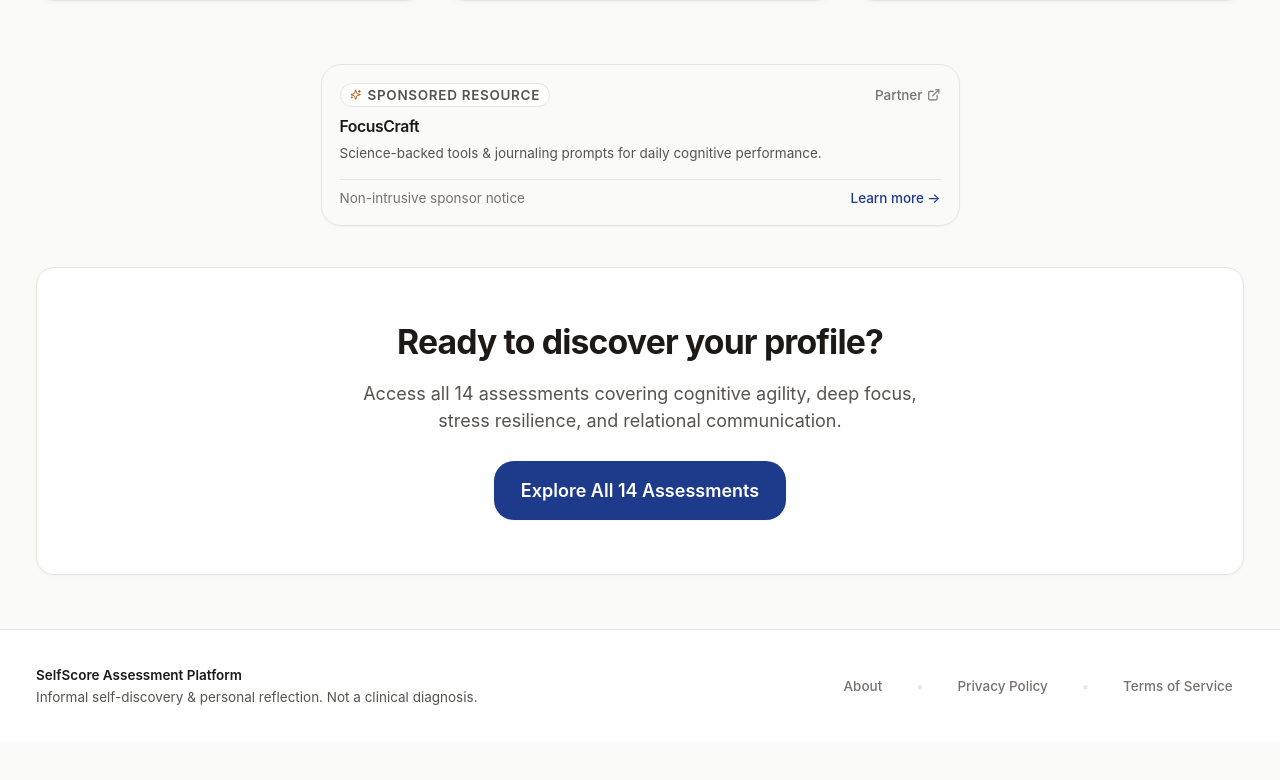
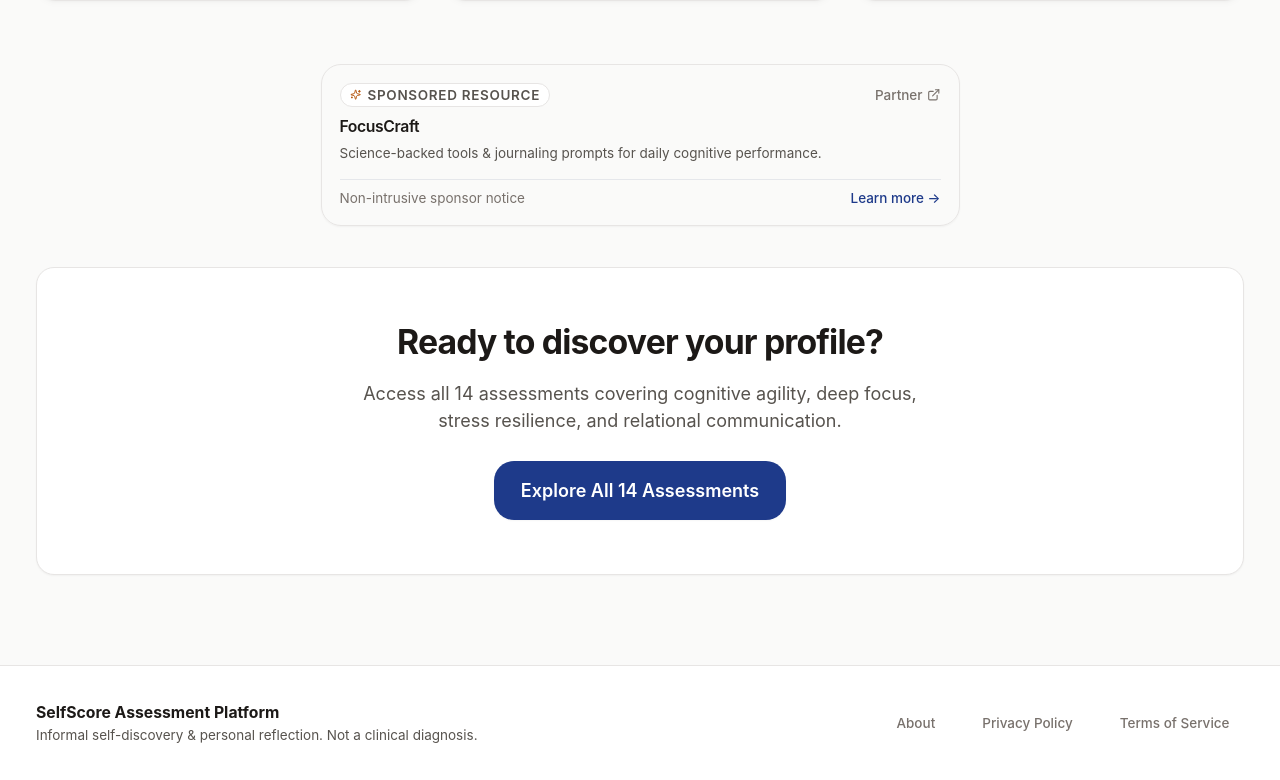
Before and after one commit to shamikhz/selfscore, a Next.js app: page / in a window 1280 px wide. Shown: the part 1601-2381 px from the top of the page. Before the commit the page ends 2343 px from the top, so only its background shows below. Built offline with nearby package versions, Linux system fonts and the light colour scheme.

Commit message:
fix(mobile): enhance footer visibility and add mobile header navigation drawer with Privacy and Terms

```diff
--- a/app/layout.tsx
+++ b/app/layout.tsx
@@ -64,41 +64,39 @@ export default function RootLayout({
         {/* Main Content Landmark */}
         <main
           id="main-content"
-          className="flex-1 max-w-6xl w-full mx-auto px-4 sm:px-6 lg:px-8 py-6 pb-24 sm:pb-12"
+          className="flex-1 max-w-6xl w-full mx-auto px-4 sm:px-6 lg:px-8 py-6 pb-6 sm:pb-12"
         >
           {children}
         </main>
 
-        {/* Universal Footer (Visible on Mobile, Tablet & Desktop) */}
-        <footer className="border-t border-surface-border bg-surface py-8 pb-28 sm:pb-8 text-xs text-muted">
+        {/* Universal Footer (Prominently Visible on Mobile, Tablet & Desktop) */}
+        <footer className="w-full border-t border-surface-border bg-surface-subtle/80 sm:bg-surface py-8 pb-28 sm:pb-8 text-xs text-muted mt-8">
           <div className="max-w-6xl mx-auto px-4 sm:px-6 lg:px-8 flex flex-col sm:flex-row justify-between items-center text-center sm:text-left gap-4">
             <div>
-              <p className="font-semibold text-foreground text-sm sm:text-xs">
+              <p className="font-bold text-foreground text-sm">
                 SelfScore Assessment Platform
               </p>
-              <p className="mt-1 text-muted-foreground text-xs max-w-sm sm:max-w-none">
+              <p className="mt-0.5 text-muted-foreground text-xs max-w-sm sm:max-w-none">
                 Informal self-discovery & personal reflection. Not a clinical diagnosis.
               </p>
             </div>
 
-            <nav aria-label="Footer Navigation" className="flex flex-wrap justify-center items-center gap-3 sm:gap-5 pt-2 sm:pt-0">
+            <nav aria-label="Footer Navigation" className="flex flex-wrap justify-center items-center gap-2 sm:gap-4 pt-1 sm:pt-0">
               <Link
                 href="/about"
-                className="py-1 px-2.5 rounded-md hover:text-foreground hover:bg-surface-subtle transition-colors text-xs font-medium text-foreground/80"
+                className="py-1.5 px-3 rounded-lg bg-surface sm:bg-transparent border border-surface-border sm:border-transparent text-foreground/90 hover:text-primary hover:bg-surface-subtle transition-colors text-xs font-medium shadow-xs sm:shadow-none"
               >
                 About
               </Link>
-              <span className="text-surface-border hidden sm:inline" aria-hidden="true">•</span>
               <Link
                 href="/privacy"
-                className="py-1 px-2.5 rounded-md hover:text-foreground hover:bg-surface-subtle transition-colors text-xs font-medium text-foreground/80"
+                className="py-1.5 px-3 rounded-lg bg-surface sm:bg-transparent border border-surface-border sm:border-transparent text-foreground/90 hover:text-primary hover:bg-surface-subtle transition-colors text-xs font-medium shadow-xs sm:shadow-none"
               >
                 Privacy Policy
               </Link>
-              <span className="text-surface-border hidden sm:inline" aria-hidden="true">•</span>
               <Link
                 href="/terms"
-                className="py-1 px-2.5 rounded-md hover:text-foreground hover:bg-surface-subtle transition-colors text-xs font-medium text-foreground/80"
+                className="py-1.5 px-3 rounded-lg bg-surface sm:bg-transparent border border-surface-border sm:border-transparent text-foreground/90 hover:text-primary hover:bg-surface-subtle transition-colors text-xs font-medium shadow-xs sm:shadow-none"
               >
                 Terms of Service
               </Link>
--- a/components/navigation/Header.tsx
+++ b/components/navigation/Header.tsx
@@ -1,17 +1,27 @@
 "use client";
 
-import React from "react";
+import React, { useState } from "react";
 import Link from "next/link";
 import { usePathname } from "next/navigation";
-import { Compass, History, Sparkles, Info, Home } from "lucide-react";
+import { Compass, History, Sparkles, Info, Shield, FileText, Menu, X, Home } from "lucide-react";
 
 export const Header: React.FC = () => {
   const pathname = usePathname();
+  const [mobileMenuOpen, setMobileMenuOpen] = useState(false);
 
   const navLinks = [
     { href: "/explore", label: "Explore", icon: Compass },
     { href: "/results", label: "My Results", icon: History },
     { href: "/about", label: "About", icon: Info },
+  ];
+
+  const mobileLinks = [
+    { href: "/", label: "Home", icon: Home },
+    { href: "/explore", label: "Explore All Tests", icon: Compass },
+    { href: "/results", label: "My Results", icon: History },
+    { href: "/about", label: "About Platform", icon: Info },
+    { href: "/privacy", label: "Privacy Policy", icon: Shield },
+    { href: "/terms", label: "Terms of Service", icon: FileText },
   ];
 
   return (
@@ -20,6 +30,7 @@ export const Header: React.FC = () => {
         {/* Brand Logo & Name */}
         <Link
           href="/"
+          onClick={() => setMobileMenuOpen(false)}
           className="flex items-center gap-2.5 text-foreground font-semibold text-base sm:text-lg tracking-tight hover:opacity-90 transition-opacity focus-visible:outline-none focus-visible:ring-2 focus-visible:ring-primary rounded-md p-1"
         >
           <div className="w-8 h-8 rounded-xl bg-primary text-primary-foreground flex items-center justify-center shadow-subtle">
@@ -52,7 +63,47 @@ export const Header: React.FC = () => {
             );
           })}
         </nav>
+
+        {/* Mobile Menu Toggle Button */}
+        <button
+          type="button"
+          aria-label={mobileMenuOpen ? "Close Navigation Menu" : "Open Navigation Menu"}
+          aria-expanded={mobileMenuOpen}
+          onClick={() => setMobileMenuOpen((prev) => !prev)}
+          className="sm:hidden p-2 rounded-xl text-muted-foreground hover:text-foreground hover:bg-surface-subtle transition-colors focus-visible:outline-none focus-visible:ring-2 focus-visible:ring-primary"
+        >
+          {mobileMenuOpen ? (
+            <X className="w-5 h-5 text-foreground" aria-hidden="true" />
+          ) : (
+            <Menu className="w-5 h-5" aria-hidden="true" />
+          )}
+        </button>
       </div>
+
+      {/* Mobile Drawer Menu */}
+      {mobileMenuOpen && (
+        <div className="sm:hidden bg-surface border-b border-surface-border shadow-raised px-4 py-3 space-y-1 animate-in slide-in-from-top-2 duration-200">
+          {mobileLinks.map((link) => {
+            const Icon = link.icon;
+            const isActive = pathname === link.href;
+            return (
+              <Link
+                key={link.href}
+                href={link.href}
+                onClick={() => setMobileMenuOpen(false)}
+                className={`flex items-center gap-3 px-3 py-2.5 rounded-xl text-sm font-medium transition-colors ${
+                  isActive
+                    ? "bg-primary-subtle/80 text-primary font-semibold"
+                    : "text-foreground/90 hover:bg-surface-subtle"
+                }`}
+              >
+                <Icon className={`w-4 h-4 ${isActive ? "text-primary" : "text-muted"}`} aria-hidden="true" />
+                <span>{link.label}</span>
+              </Link>
+            );
+          })}
+        </div>
+      )}
     </header>
   );
 };
```
